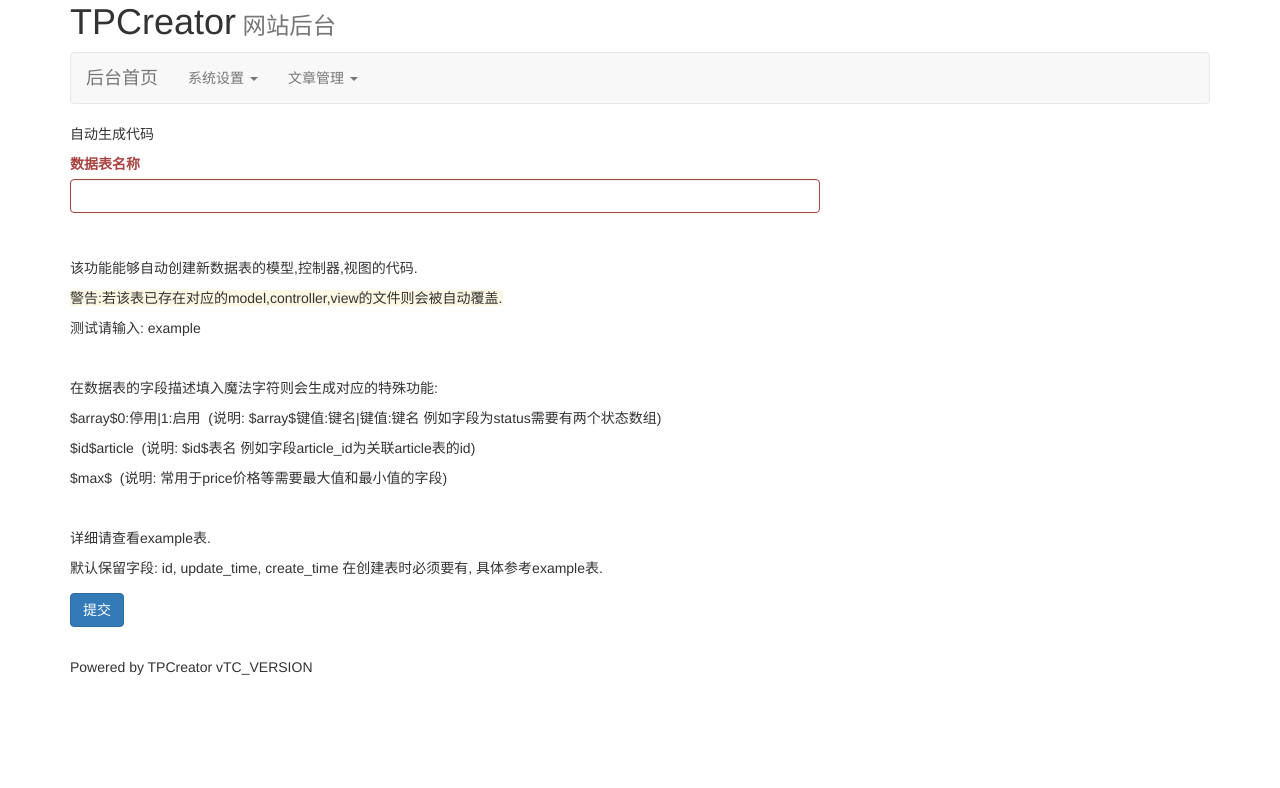
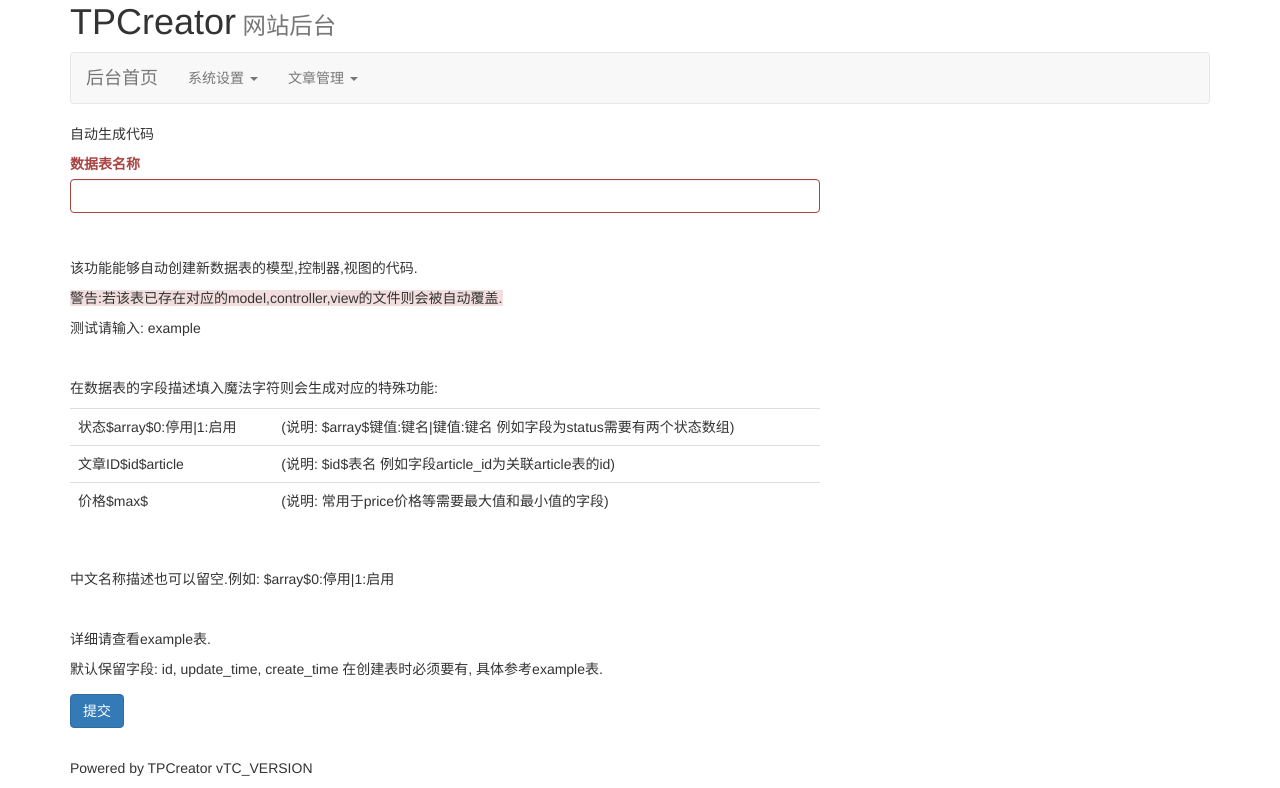
Before and after one commit to ywlcjl/tpcreator, a PHP site: the page made by application/admin/view/create/index.php in a window 1280 px wide. Shown: the part 18-806 px from the top of the page. Before the commit the page ends 693 px from the top, so only its background shows below. Run offline with PHP 8.4, Linux system fonts and the light colour scheme; the template is opened without the code that fills it: most values are stand-ins (such as "Sample title", 1, 10 or a date in 2020); data that the repository does not hold is empty; some libraries are stand-ins or nearby versions.

Commit message:
fix create description

```diff
--- a/application/admin/view/create/index.php
+++ b/application/admin/view/create/index.php
@@ -35,13 +35,26 @@
             <div class="form-group">
                 <p>&nbsp;</p>
                 <p>该功能能够自动创建新数据表的模型,控制器,视图的代码. </p>
-                <p><span class="bg-warning">警告:若该表已存在对应的model,controller,view的文件则会被自动覆盖.</span></p>
+                <p><span class="bg-danger">警告:若该表已存在对应的model,controller,view的文件则会被自动覆盖.</span></p>
                 <p>测试请输入: example</p>
                 <p>&nbsp;</p>
                 <p>在数据表的字段描述填入魔法字符则会生成对应的特殊功能:</p>
-                <p>$array$0:停用|1:启用 &nbsp;(说明: $array$键值:键名|键值:键名 例如字段为status需要有两个状态数组)</p>
-                <p>$id$article &nbsp;(说明: $id$表名 例如字段article_id为关联article表的id)</p>
-                <p>$max$ &nbsp;(说明: 常用于price价格等需要最大值和最小值的字段)</p>
+                <table class="table">
+                    <tr>
+                        <td>状态$array$0:停用|1:启用</td>
+                        <td>(说明: $array$键值:键名|键值:键名   例如字段为status需要有两个状态数组)</td>
+                    </tr>
+                    <tr>
+                        <td>文章ID$id$article</td>
+                        <td>(说明: $id$表名   例如字段article_id为关联article表的id)</td>
+                    </tr>
+                    <tr>
+                        <td>价格$max$</td>
+                        <td>(说明: 常用于price价格等需要最大值和最小值的字段)</td>
+                    </tr>
+                </table>
+                <p>&nbsp;</p>
+                <p>中文名称描述也可以留空.例如: $array$0:停用|1:启用</p>
                 <p>&nbsp;</p>
                 <p>详细请查看example表.</p>
                 <p>默认保留字段: id, update_time, create_time 在创建表时必须要有, 具体参考example表.</p>
```
